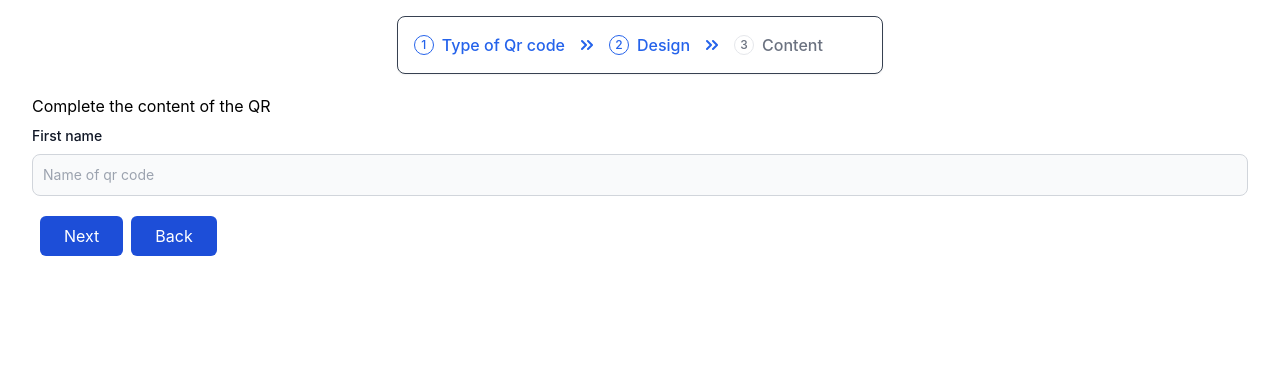
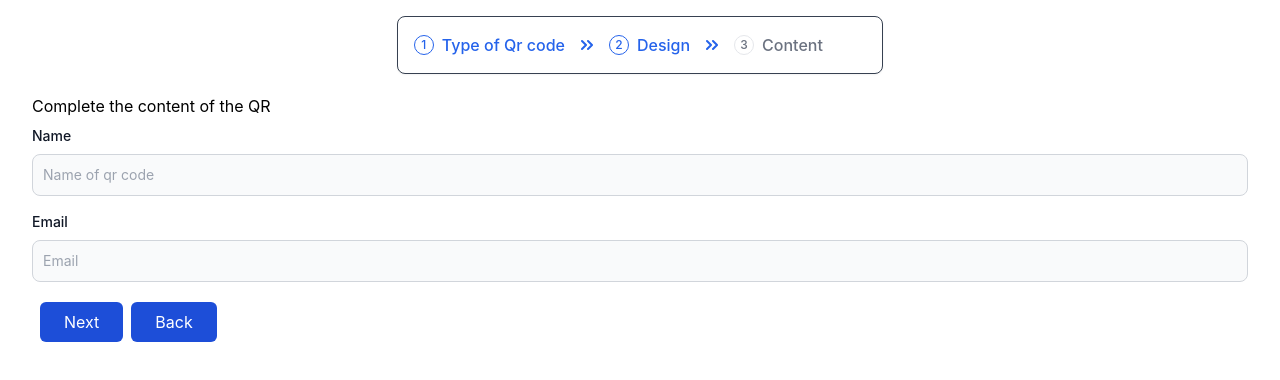
Before and after one commit to shohan-ch/ts-qr-scanner-v2, a React (Create React App) app: page /vcard in a window 1280 px wide. Both pictures are taken after a click on the button "Next". Shown: the top 380 px of the page. Built offline with nearby package versions, Linux system fonts and the light colour scheme.

Commit message:
fix: stepper key

```diff
--- a/src/components/Vcard/VcardIndex.tsx
+++ b/src/components/Vcard/VcardIndex.tsx
@@ -29,8 +29,14 @@ const VcardIndex = () => {
           name="qrcodeName"
           handleChange={handleInputChange}
           placeHolder="Name of qr code"
-          style="border"
           label="Name"
+        />
+
+        <Input
+          name="email"
+          handleChange={handleInputChange}
+          placeHolder="Email"
+          label="Email"
         />
       </div>
     </>
--- a/src/utils/Forms/Input.tsx
+++ b/src/utils/Forms/Input.tsx
@@ -18,7 +18,7 @@ const Input: React.FC<InputProps> = (props) => {
           htmlFor="first_name"
           className="block my-2 text-sm font-medium text-gray-900"
         >
-          First name
+          {label}
         </label>
       )}
       <input
--- a/src/utils/Stepper/Design/BreadcrumbStepper.tsx
+++ b/src/utils/Stepper/Design/BreadcrumbStepper.tsx
@@ -17,6 +17,7 @@ const BreadcrumbStepper: FC<SelectedStep> = ({
   for (let i = 1; i <= numOfSteps; i++) {
     list.push(
       <li
+        key={i}
         onClick={() => setSelectedStep(i)}
         className={` ${
           selectedStep >= i ? "text-blue-600" : ""
```
